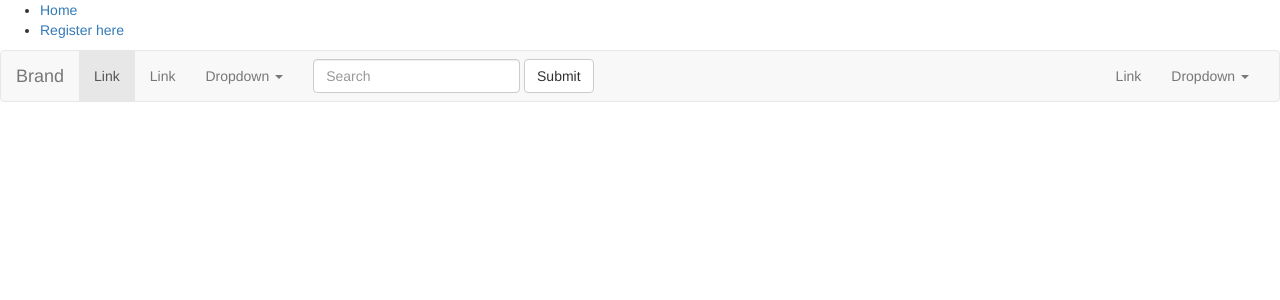
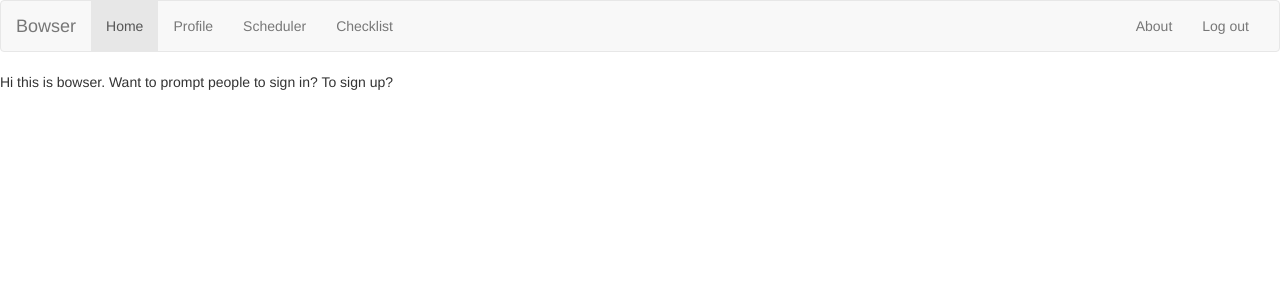
Before and after one commit to lilsplat/bowser, a Django app: template bowser/templates/base.html in a window 1280 px wide. Shown: the top 300 px of the page. Run offline with Django 3.2, Linux system fonts and the light colour scheme; the template is opened without the code that fills it, so the values that code supplies are empty; parts of the project's set-up code (start-up, migrations or seed data) failed here and were passed over; some libraries are stand-ins or nearby versions.

Commit message:
Added basic homepage

```diff
--- a/bowser/templates/base.html
+++ b/bowser/templates/base.html
@@ -7,15 +7,7 @@
 </head>
 
 <body>
-    <div id="sidebar">
-        {% block sidebar %}
-        <ul>
-            <li><a href="/">Home</a></li>
-            <li><a href="/register/">Register here</a></li>
-        </ul>
-        {% endblock %}
-    </div>
-<div class="navbar navbar-default" role="navigation">
+<nav class="navbar navbar-default" role="navigation">
   <div class="container-fluid">
     <!-- Brand and toggle get grouped for better mobile display -->
     <div class="navbar-header">
@@ -25,51 +17,29 @@
         <span class="icon-bar"></span>
         <span class="icon-bar"></span>
       </button>
-      <a class="navbar-brand" href="#">Brand</a>
+      <a class="navbar-brand" href="#">Bowser</a>
     </div>
 
     <!-- Collect the nav links, forms, and other content for toggling -->
+	<!-- TODO: Add actual links to the nav bar! -->
     <div class="collapse navbar-collapse" id="bs-example-navbar-collapse-1">
       <ul class="nav navbar-nav">
-        <li class="active"><a href="#">Link</a></li>
-        <li><a href="#">Link</a></li>
-        <li class="dropdown">
-          <a href="#" class="dropdown-toggle" data-toggle="dropdown">Dropdown <span class="caret"></span></a>
-          <ul class="dropdown-menu" role="menu">
-            <li><a href="#">Action</a></li>
-            <li><a href="#">Another action</a></li>
-            <li><a href="#">Something else here</a></li>
-            <li class="divider"></li>
-            <li><a href="#">Separated link</a></li>
-            <li class="divider"></li>
-            <li><a href="#">One more separated link</a></li>
-          </ul>
-        </li>
+        <li class="active"><a href="#">Home</a></li>
+        <li><a href="#">Profile</a></li>
+		<li><a href="#">Scheduler</a><li>
+		<li><a href="#">Checklist</a><li>
       </ul>
-      <form class="navbar-form navbar-left" role="search">
-        <div class="form-group">
-          <input type="text" class="form-control" placeholder="Search">
-        </div>
-        <button type="submit" class="btn btn-default">Submit</button>
-      </form>
       <ul class="nav navbar-nav navbar-right">
-        <li><a href="#">Link</a></li>
-        <li class="dropdown">
-          <a href="#" class="dropdown-toggle" data-toggle="dropdown">Dropdown <span class="caret"></span></a>
-          <ul class="dropdown-menu" role="menu">
-            <li><a href="#">Action</a></li>
-            <li><a href="#">Another action</a></li>
-            <li><a href="#">Something else here</a></li>
-            <li class="divider"></li>
-            <li><a href="#">Separated link</a></li>
-          </ul>
+        <li><a href="#">About</a></li>
+		<li><a href="#">Log out</a><li>
+         </ul>
         </li>
       </ul>
     </div><!-- /.navbar-collapse -->
   </div><!-- /.container-fluid -->
 </nav>
     <div id="content">
-        {% block content %}{% endblock %}
+        {% block content %}Hi this is bowser. Want to prompt people to sign in? To sign up?{% endblock %}
     </div>
 	<script src="//maxcdn.bootstrapcdn.com/bootstrap/3.2.0/js/bootstrap.min.js"></script>
 </body>
```
